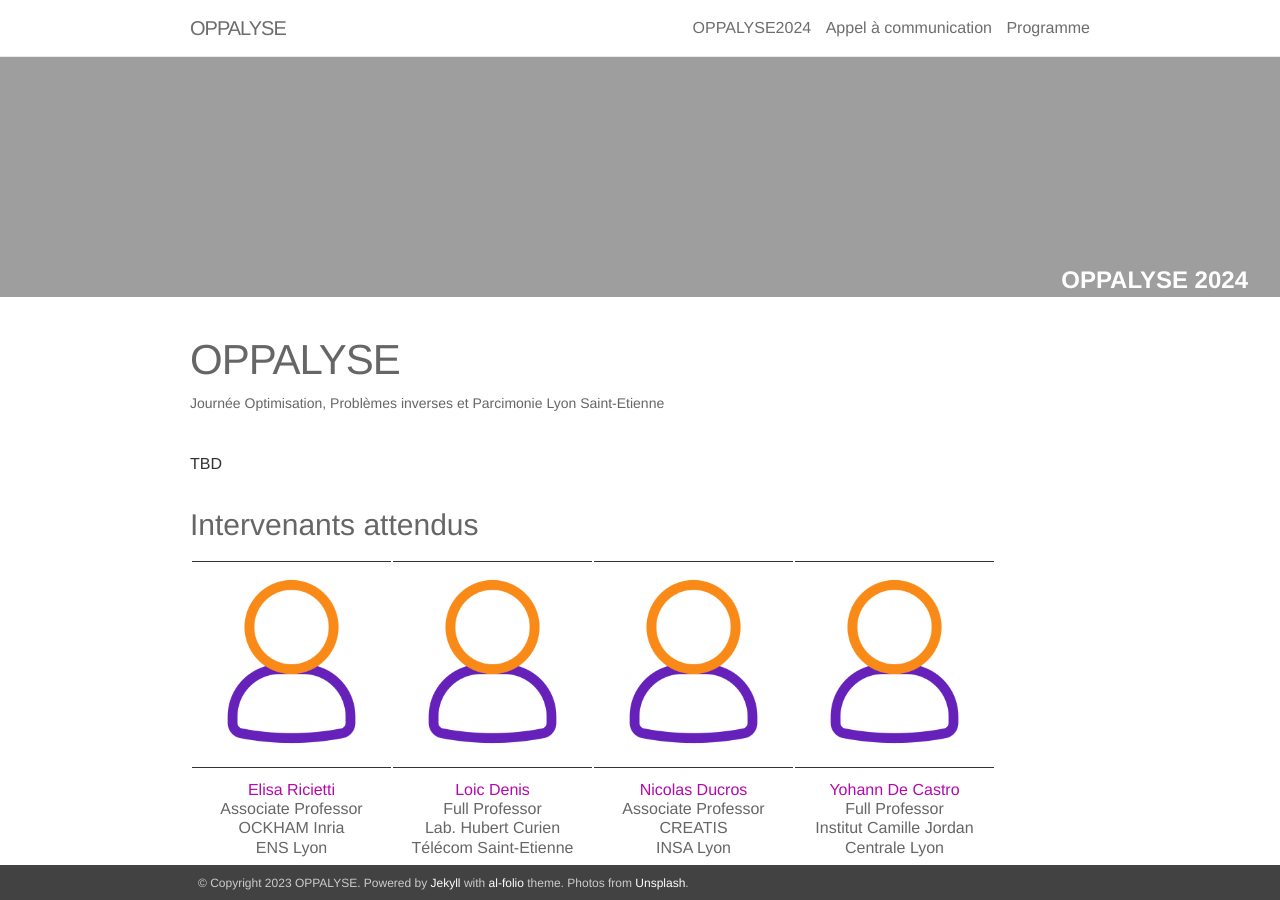
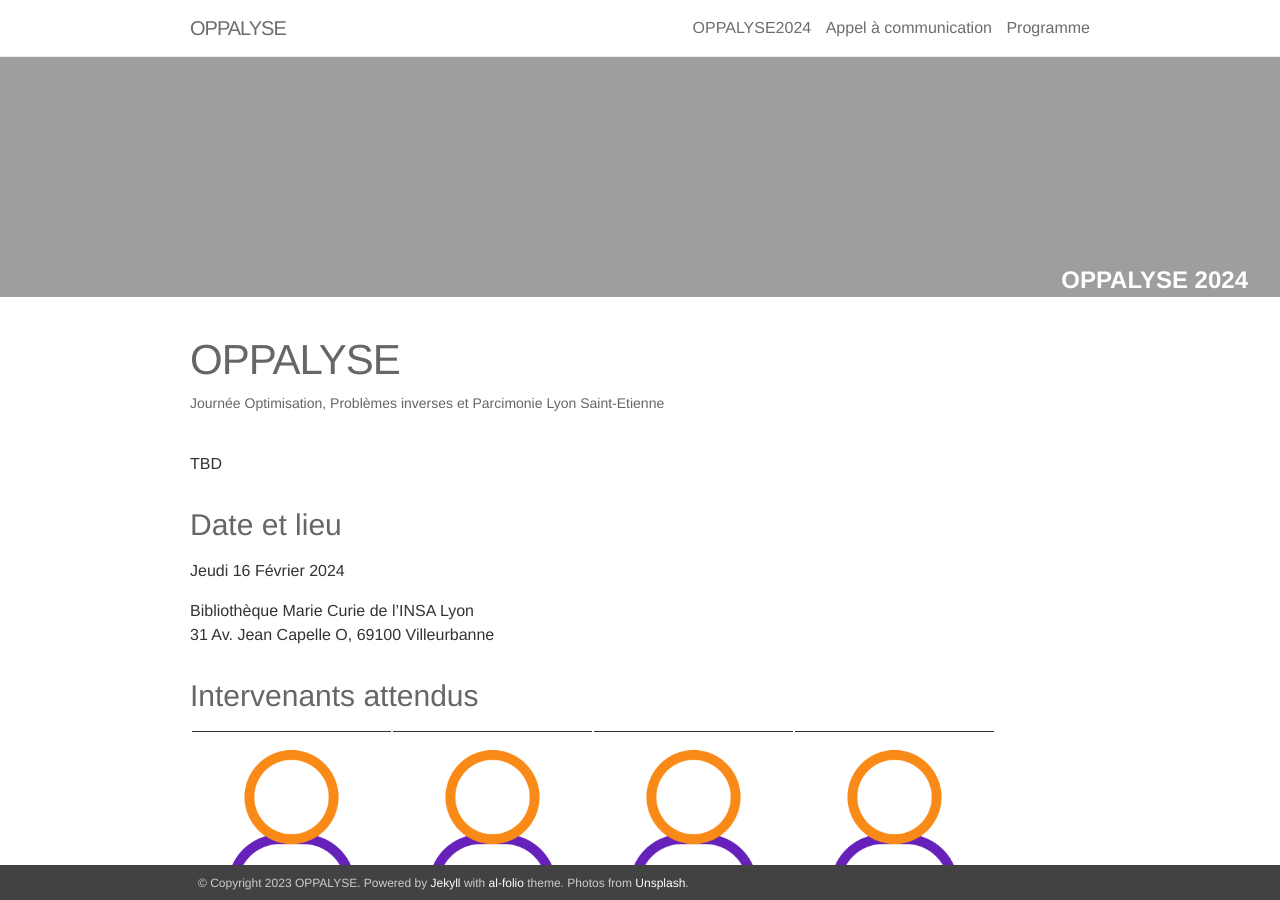
Before and after one commit to oppalyse/oppalyse.github.io, a Jekyll site: the page built from _pages/00_home.md, in a window 1280 px wide and 900 px high. Built offline with Jekyll 4.4.1, drawn with Linux system fonts in a browser that asks for light colours; nearby versions of some CDN libraries.

Commit message:
Update 00_home.md

```diff
--- a/_pages/00_home.md
+++ b/_pages/00_home.md
@@ -7,6 +7,13 @@ description: Journée <b>O</b>ptimisation, <b>P</b>roblèmes inverses et <b>Pa</
 ---
 
 TBD
+
+### Date et lieu
+
+Jeudi 16 Février 2024<br>
+
+Bibliothèque Marie Curie de l'INSA Lyon<br>
+31 Av. Jean Capelle O, 69100 Villeurbanne
 
 ### Intervenants attendus
 
```
